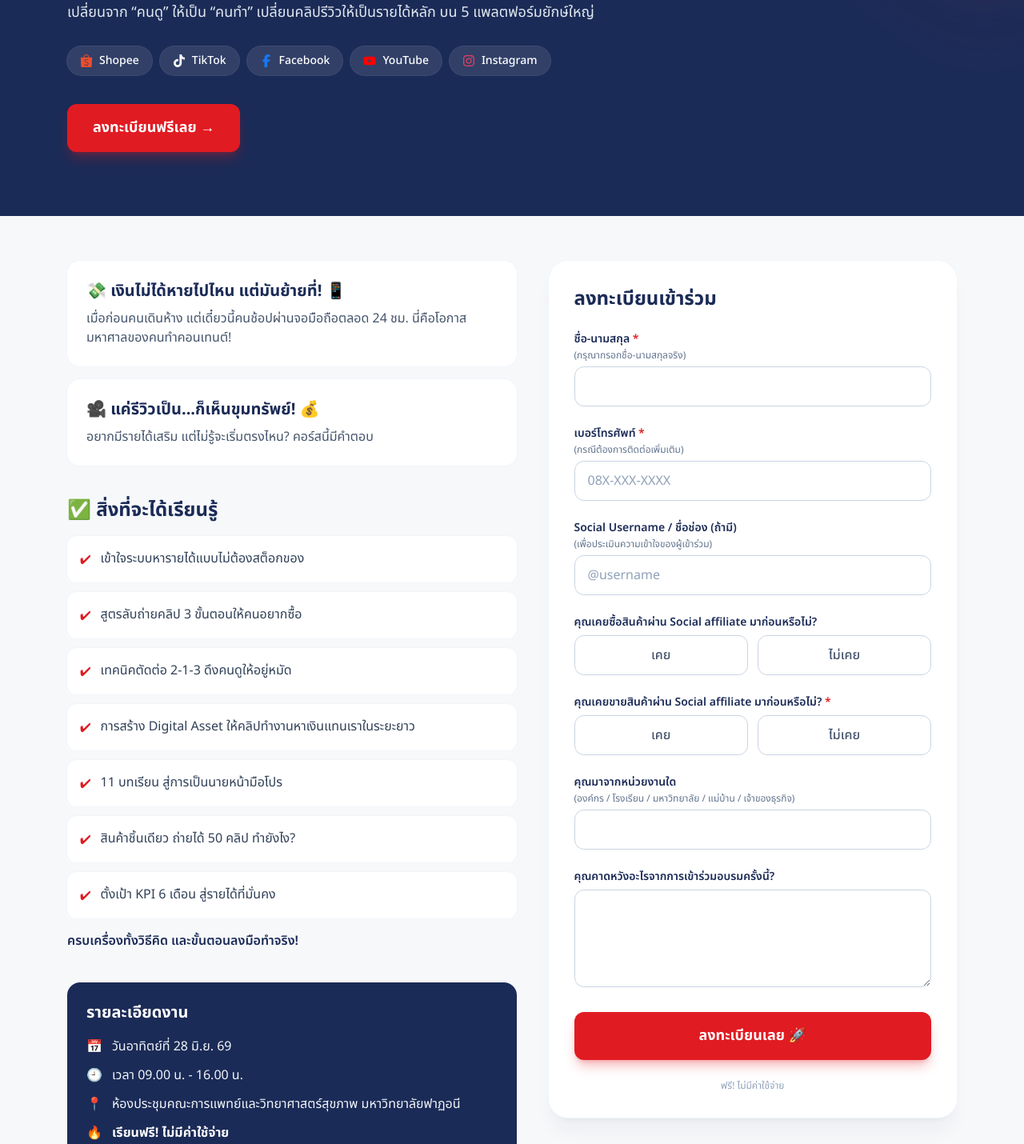
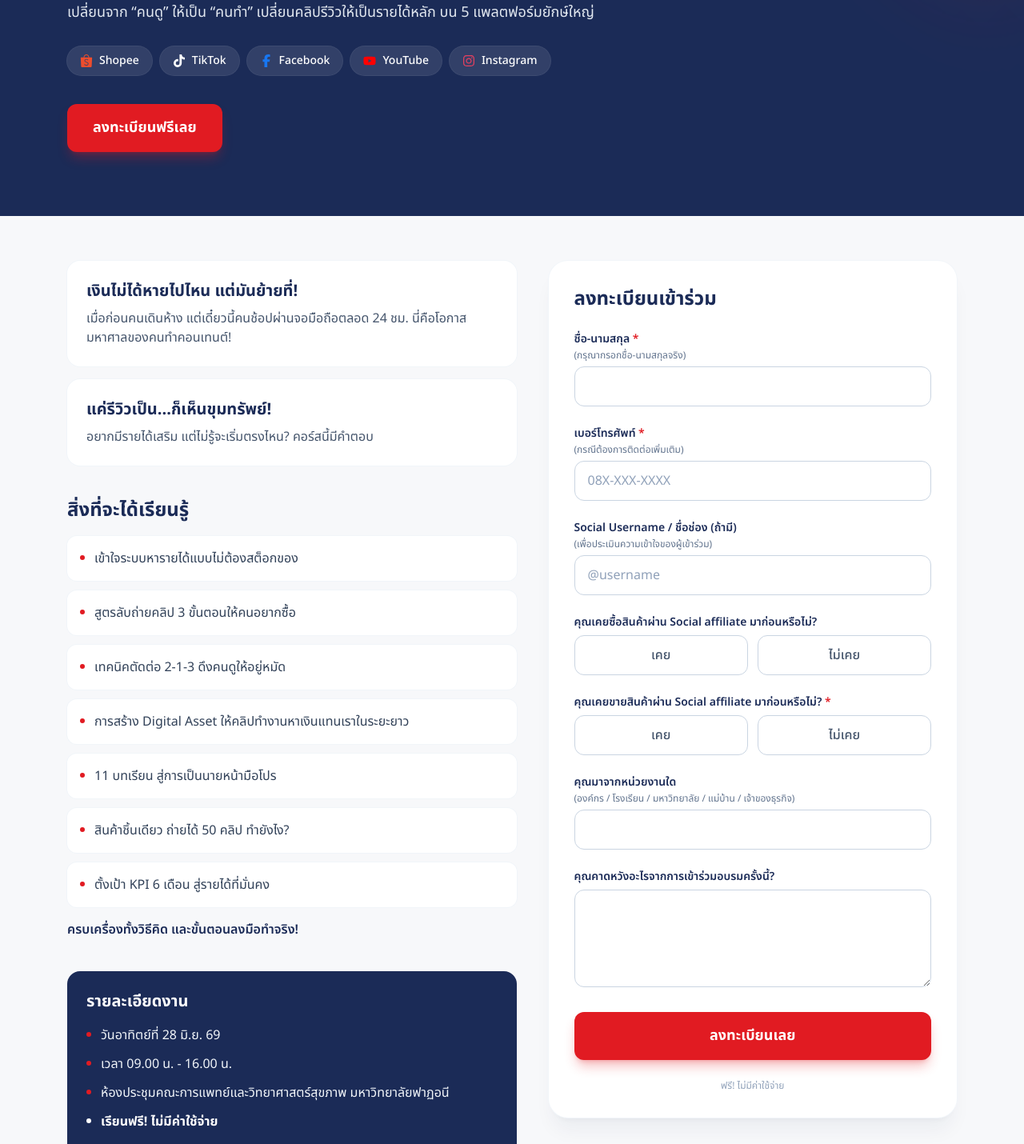
Before and after one commit to samatc-rrc/nuron, a Next.js app: page / in a window 1280 px wide. Shown: the part 351-1781 px from the top of the page at 80% size. Built offline with nearby package versions, Linux system fonts and the light colour scheme.

Commit message:
style: remove all emojis from pages, replace with clean markers/icons

```diff
--- a/app/admin/AdminDashboard.tsx
+++ b/app/admin/AdminDashboard.tsx
@@ -57,7 +57,7 @@ export default function AdminDashboard({ rows }: { rows: Registration[] }) {
               href="/api/admin/export"
               className="rounded-xl bg-nuron-red px-4 py-2.5 text-sm font-bold text-white transition hover:bg-nuron-red-dark"
             >
-              ⬇ ดาวน์โหลด CSV
+              ดาวน์โหลด CSV
             </a>
             <button
               onClick={logout}
--- a/app/components/RegisterForm.tsx
+++ b/app/components/RegisterForm.tsx
@@ -109,8 +109,19 @@ export default function RegisterForm() {
   if (done) {
     return (
       <div className="rounded-3xl bg-white p-8 text-center shadow-xl shadow-nuron-navy/5 ring-1 ring-slate-100">
-        <div className="mx-auto mb-4 flex h-16 w-16 items-center justify-center rounded-full bg-green-100 text-3xl">
-          ✅
+        <div className="mx-auto mb-4 flex h-16 w-16 items-center justify-center rounded-full bg-green-100">
+          <svg
+            className="h-8 w-8 text-green-600"
+            viewBox="0 0 24 24"
+            fill="none"
+            stroke="currentColor"
+            strokeWidth={3}
+            strokeLinecap="round"
+            strokeLinejoin="round"
+            aria-hidden
+          >
+            <path d="M20 6 9 17l-5-5" />
+          </svg>
         </div>
         <h3 className="text-2xl font-bold text-nuron-navy">
           ลงทะเบียนสำเร็จ!
@@ -283,7 +294,7 @@ export default function RegisterForm() {
         disabled={submitting}
         className="w-full rounded-xl bg-nuron-red px-6 py-4 text-lg font-bold text-white shadow-lg shadow-nuron-red/30 transition hover:bg-nuron-red-dark disabled:cursor-not-allowed disabled:opacity-60"
       >
-        {submitting ? "กำลังส่ง..." : "ลงทะเบียนเลย 🚀"}
+        {submitting ? "กำลังส่ง..." : "ลงทะเบียนเลย"}
       </button>
       <p className="text-center text-xs text-slate-400">
         ฟรี! ไม่มีค่าใช้จ่าย
--- a/app/page.tsx
+++ b/app/page.tsx
@@ -54,7 +54,7 @@ export default function Home() {
           <h1 className="mt-5 text-4xl font-extrabold leading-tight sm:text-5xl">
             Affiliate Marketing
             <br />
-            <span className="text-nuron-red">Masterclass</span> 🚀
+            <span className="text-nuron-red">Masterclass</span>
           </h1>
           <p className="mt-5 max-w-2xl text-lg text-slate-200">
             เปลี่ยนจาก &ldquo;คนดู&rdquo; ให้เป็น &ldquo;คนทำ&rdquo;
@@ -75,7 +75,7 @@ export default function Home() {
             href="#register"
             className="mt-9 inline-block rounded-xl bg-nuron-red px-8 py-4 text-lg font-bold text-white shadow-lg shadow-nuron-red/30 transition hover:bg-nuron-red-dark"
           >
-            ลงทะเบียนฟรีเลย →
+            ลงทะเบียนฟรีเลย
           </a>
         </div>
       </section>
@@ -87,7 +87,7 @@ export default function Home() {
           <div className="space-y-4">
             <div className="rounded-2xl bg-white p-6 ring-1 ring-slate-100">
               <h2 className="text-xl font-bold text-nuron-navy">
-                💸 เงินไม่ได้หายไปไหน แต่มันย้ายที่! 📱
+                เงินไม่ได้หายไปไหน แต่มันย้ายที่!
               </h2>
               <p className="mt-2 text-slate-600">
                 เมื่อก่อนคนเดินห้าง แต่เดี๋ยวนี้คนช้อปผ่านจอมือถือตลอด 24 ชม.
@@ -96,7 +96,7 @@ export default function Home() {
             </div>
             <div className="rounded-2xl bg-white p-6 ring-1 ring-slate-100">
               <h2 className="text-xl font-bold text-nuron-navy">
-                🎥 แค่รีวิวเป็น...ก็เห็นขุมทรัพย์! 💰
+                แค่รีวิวเป็น...ก็เห็นขุมทรัพย์!
               </h2>
               <p className="mt-2 text-slate-600">
                 อยากมีรายได้เสริม แต่ไม่รู้จะเริ่มตรงไหน? คอร์สนี้มีคำตอบ
@@ -106,7 +106,7 @@ export default function Home() {
 
           <div>
             <h2 className="text-2xl font-bold text-nuron-navy">
-              ✅ สิ่งที่จะได้เรียนรู้
+              สิ่งที่จะได้เรียนรู้
             </h2>
             <ul className="mt-4 space-y-3">
               {LEARNINGS.map((item) => (
@@ -114,7 +114,7 @@ export default function Home() {
                   key={item}
                   className="flex gap-3 rounded-xl bg-white p-4 ring-1 ring-slate-100"
                 >
-                  <span className="mt-0.5 text-nuron-red">✔</span>
+                  <span className="mt-2 h-1.5 w-1.5 shrink-0 rounded-full bg-nuron-red" />
                   <span className="text-slate-700">{item}</span>
                 </li>
               ))}
@@ -129,22 +129,22 @@ export default function Home() {
             <h2 className="text-xl font-bold">รายละเอียดงาน</h2>
             <dl className="mt-4 space-y-3 text-slate-100">
               <div className="flex gap-3">
-                <dt>📅</dt>
+                <dt className="mt-2 h-1.5 w-1.5 shrink-0 rounded-full bg-nuron-red" />
                 <dd>วันอาทิตย์ที่ 28 มิ.ย. 69</dd>
               </div>
               <div className="flex gap-3">
-                <dt>🕘</dt>
+                <dt className="mt-2 h-1.5 w-1.5 shrink-0 rounded-full bg-nuron-red" />
                 <dd>เวลา 09.00 น. - 16.00 น.</dd>
               </div>
               <div className="flex gap-3">
-                <dt>📍</dt>
+                <dt className="mt-2 h-1.5 w-1.5 shrink-0 rounded-full bg-nuron-red" />
                 <dd>
                   ห้องประชุมคณะการแพทย์และวิทยาศาสตร์สุขภาพ
                   มหาวิทยาลัยฟาฏอนี
                 </dd>
               </div>
               <div className="flex gap-3">
-                <dt>🔥</dt>
+                <dt className="mt-2 h-1.5 w-1.5 shrink-0 rounded-full bg-white" />
                 <dd className="font-bold text-white">
                   เรียนฟรี! ไม่มีค่าใช้จ่าย
                 </dd>
```
